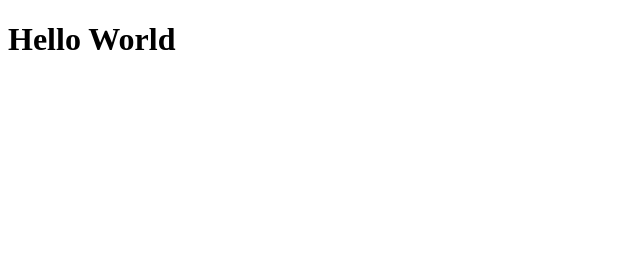
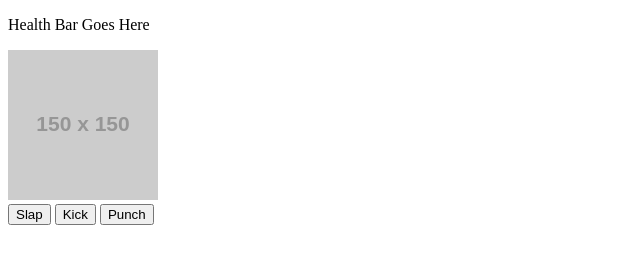
Before and after one commit to michaeladilulo/Slap-Game, a plain HTML site: page index.html in a window 1280 px wide. Shown: the whole page, without its empty margins (0-640 px from the left). Drawn offline with Linux system fonts and the light colour scheme; placeholder pictures from the web are drawn by us.

Commit message:
Initial containers for project

```diff
--- a/index.html
+++ b/index.html
@@ -9,7 +9,19 @@
 </head>
 <body>
 
-    <h1>Hello World</h1>
+    <div class="health-bar-container">
+        <p>Health Bar Goes Here</p>
+    </div>
+
+    <div class="slap-game-container">
+        <img src="https://placehold.jp/150x150.png" />
+    </div>
+
+    <div class="slap-game-actions-container">
+        <button>Slap</button>
+        <button>Kick</button>
+        <button>Punch</button>
+    </div>
 
 <script src="app.js"></script>
 </body>
```
